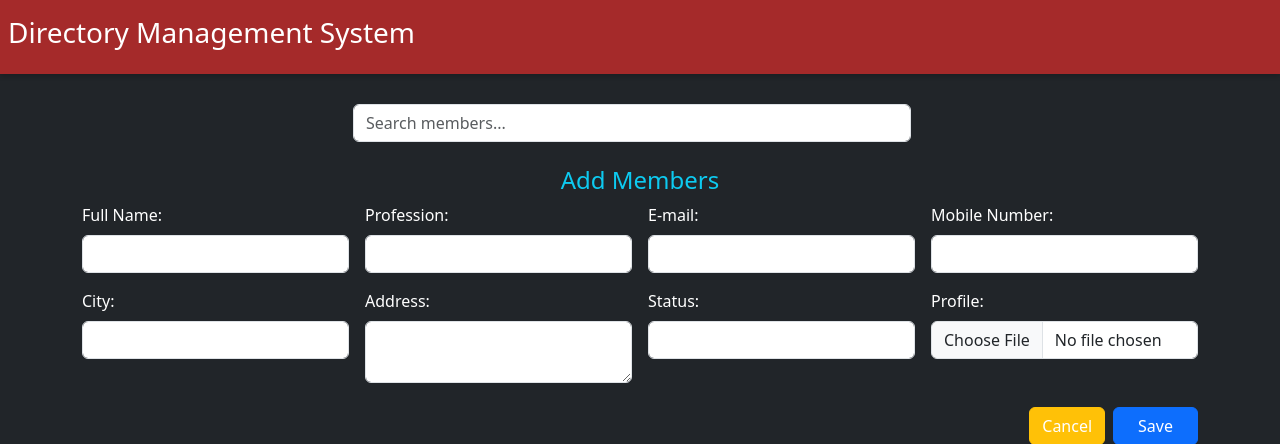
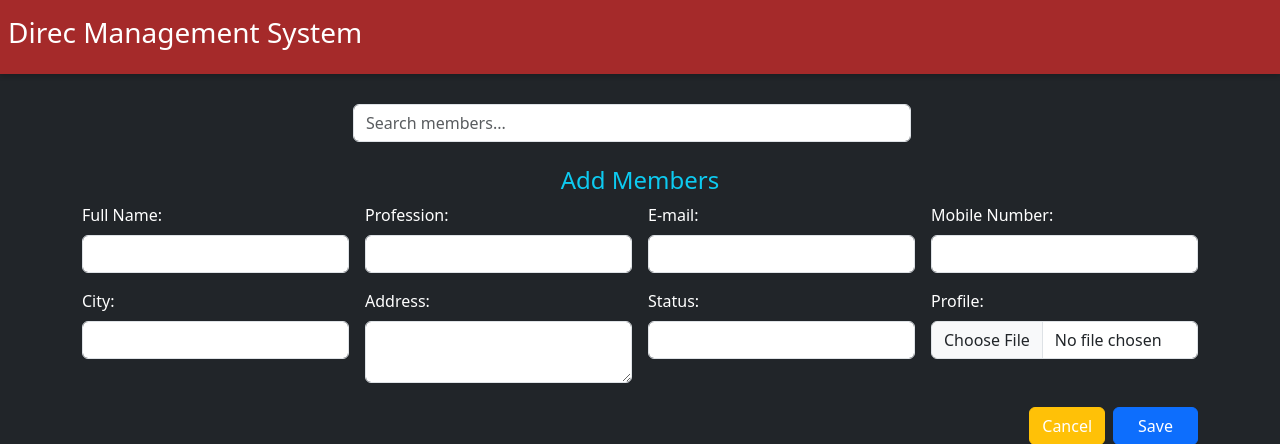
Before and after one commit to jeeva6347/myproject, a Django app: template myproject/myapp/templates/detail.html in a window 1280 px wide. Shown: the top 444 px of the page. Run offline with Django 5.2, Linux system fonts and the light colour scheme; the template is opened without the code that fills it, so the values that code supplies are empty; some libraries are stand-ins or nearby versions.

Commit message:
detail.html

```diff
--- a/myproject/myapp/templates/detail.html
+++ b/myproject/myapp/templates/detail.html
@@ -30,7 +30,7 @@
 <body class="bg-dark text-white">
    <div  id="nav">
         <nav>
-            <h3 class="navbar">Directory Management System</h3>
+            <h3 class="navbar">Direc Management System</h3>
 
 
 
```
